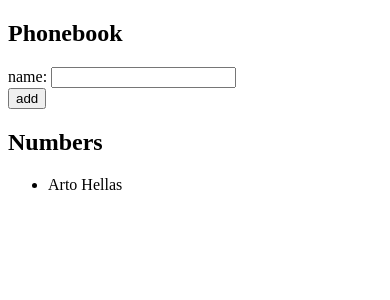
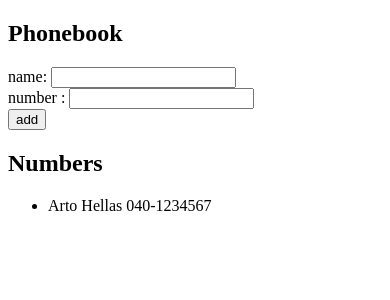
Before and after one commit to Donchuks02/Full-Stack-Open-Course-Solutions, a React (Vite) app in the folder part2/phonebook/: page / in a window 390 px wide. Shown: the top 300 px of the page. Built offline with nearby package versions, Linux system fonts and the light colour scheme.

Commit message:
Solved part2  phonebook step3 exercise

```diff
--- a/part2/phonebook/src/App.jsx
+++ b/part2/phonebook/src/App.jsx
@@ -2,9 +2,10 @@
 
 const App = () => {
   const [persons, setPersons] = useState([
-    { name: 'Arto Hellas' }
+    { name: 'Arto Hellas', number: '040-1234567', }
   ])
   const [newName, setNewName] = useState('')
+  const [newNumber, setNewNumber] = useState('')
 
   const addNames = (event) => {
     event.preventDefault()
@@ -16,15 +17,24 @@
     }
     const namesObject = {
       name: newName,
+      number : newNumber,
+
     }
+
     setPersons(persons.concat(namesObject))
     setNewName('')
+    setNewNumber('')
+
 
 
   }
 
   const handleNamesChange = (event) => {
     setNewName(event.target.value)
+
+  }
+  const handleNumbersChange = (event) => {
+    setNewNumber(event.target.value)
 
   }
 
@@ -35,17 +45,15 @@
 
       <h2>Phonebook</h2>
       <form onSubmit={addNames}>
-        <div>
-          name: <input value={newName} onChange={handleNamesChange} />
-
-        </div>
+        <div>name: <input value={newName} onChange={handleNamesChange} /></div>
+        <div>number : <input value={newNumber} onChange={handleNumbersChange} /></div>
         <div>
           <button type="submit">add</button>
         </div>
       </form>
       <h2>Numbers</h2>
       <ul>
-      {persons.map(person => (<li key={person.name}>{person.name}</li>))}
+      {persons.map(person => (<li key={person.name}>{person.name} {person.number}</li>))}
       </ul>
     </div>
   )
```
